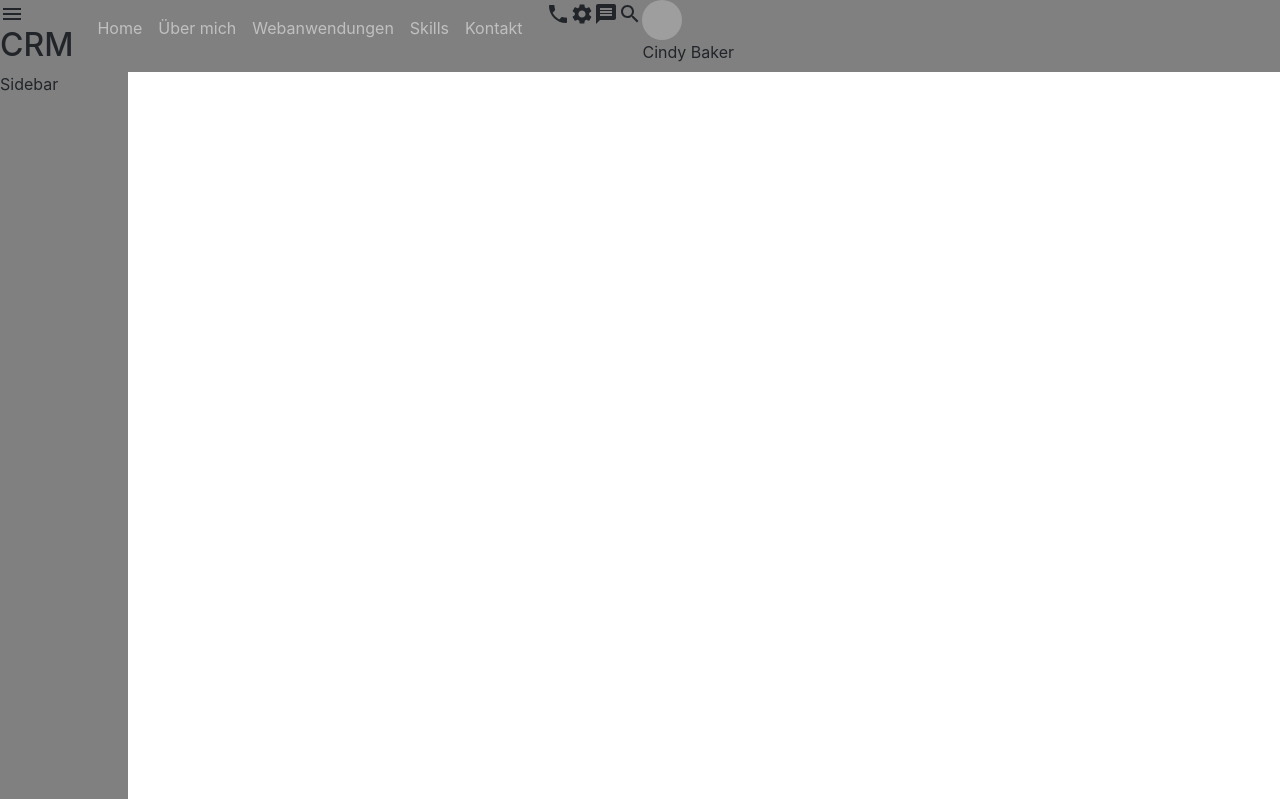
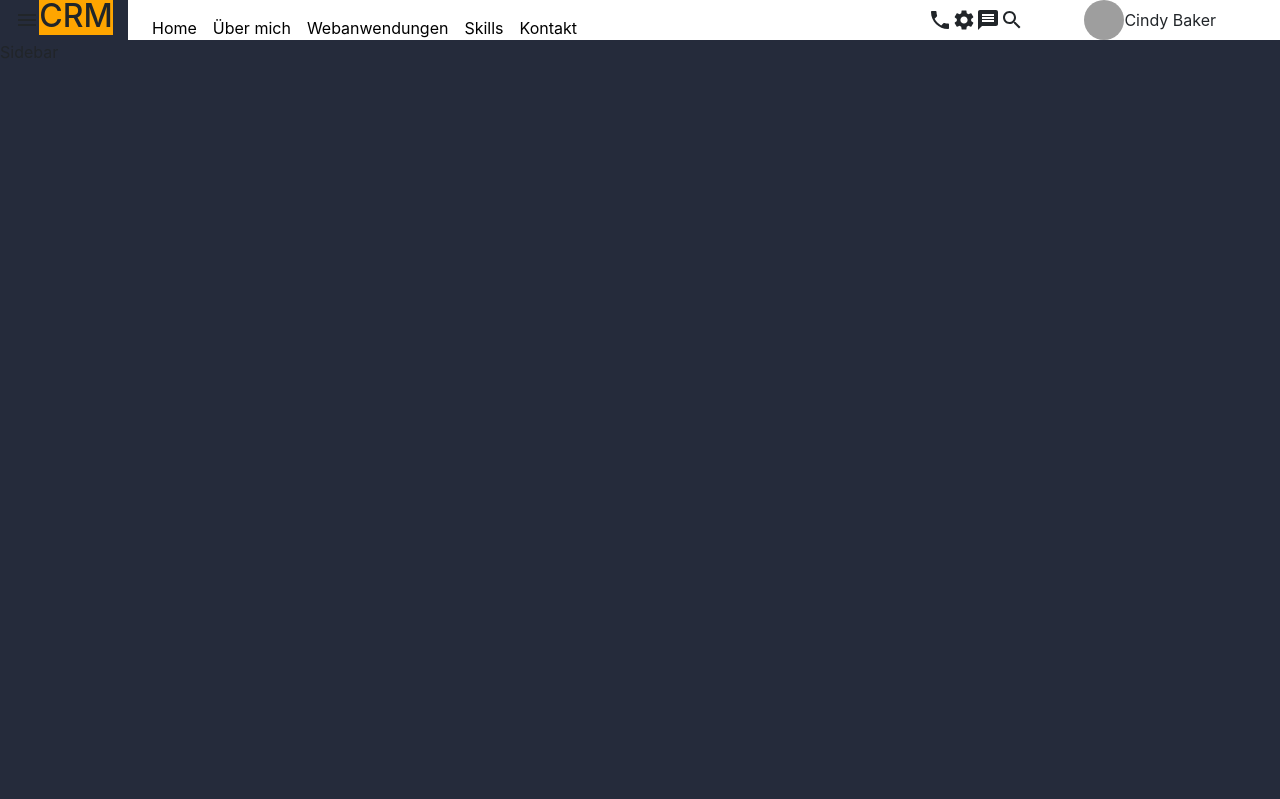
Before and after one commit to Thomas-Winterling/wlabs-admin, a React (Create React App) app: page / in a window 1280 px wide. Shown: the top 799 px of the page. Built offline with nearby package versions, Linux system fonts and the light colour scheme; no server answers; sample sign-in values are in the browser's storage; grey boxes are pictures that could not be loaded.

Commit message:
Update sass

```diff
--- a/src/css/style.min.css
+++ b/src/css/style.min.css
@@ -1,12 +1,95 @@
+.MuiIconButton-label {
+  color: black;
+}
+
+.dashboard {
+  background: #F1F5F7;
+}
+.dashboard .content-container {
+  width: 100vw;
+  height: 95vh;
+  display: flex;
+}
+.dashboard .content-container .content-left {
+  width: 10vw;
+  height: 95vh;
+}
+.dashboard .content-container .content-right {
+  width: 90vw;
+  height: 95vh;
+}
+
+.MuiPaper-root {
+  top: 60px !important;
+  left: 2225px;
+  min-width: 200px !important;
+}
+
+.fade .popover {
+  min-width: 190px;
+  min-height: 200px;
+  left: -15px;
+}
+.fade .popover .popover-header {
+  display: flex;
+  justify-content: space-between;
+}
+.fade .popover span {
+  display: none;
+}
+
 header .navigation {
   display: flex;
-  background: gray;
+  background: #FFFFFF;
+  box-shadow: 0 2px 4px rgba(0, 0, 0, 0.08);
+  height: 5vh;
+}
+header .navigation .logo {
+  width: 10%;
+  background-color: #252B3B;
+  display: flex;
+  justify-content: center;
+  align-items: center;
+}
+header .navigation .logo h2 {
+  background: orange;
+}
+header .navigation .sidebar-icon {
+  display: flex;
+  justify-content: center;
+  align-items: center;
+  width: 5%;
+}
+header .navigation .menu {
+  width: 40%;
+}
+header .navigation .menu .navbar-dark .navbar-nav .nav-link {
+  color: black;
+}
+header .navigation .icons {
+  width: 30%;
+  display: flex;
+  justify-content: flex-end;
+  align-items: center;
+}
+header .navigation .user {
+  width: 15%;
+  display: flex;
+  justify-content: flex-end;
+  align-items: center;
 }
 
 .sidebar {
-  background-color: gray;
-  height: 100vh;
-  width: 10%;
+  background-color: #252B3B;
+  height: 95vh;
+}
+.sidebar .sidebar-menu {
+  display: flex;
+  flex-direction: column !important;
+}
+
+.todo__list {
+  text-align: center;
 }
 
 /*# sourceMappingURL=style.min.css.map */
--- /dev/null
+++ b/src/sass/_body.scss
@@ -0,0 +1,3 @@
+.MuiIconButton-label{
+    color: black;
+}
--- a/src/sass/_dashboard.scss
+++ b/src/sass/_dashboard.scss
@@ -0,0 +1,19 @@
+.dashboard {
+    background: #F1F5F7;
+
+    .content-container {
+        width: 100vw;
+        height: 95vh;
+        display: flex;
+
+        .content-left {
+            width: 10vw;
+            height: 95vh;
+        }
+
+        .content-right {
+            width: 90vw;
+            height: 95vh;
+        }
+    }
+}
--- a/src/sass/_header.scss
+++ b/src/sass/_header.scss
@@ -1,6 +1,47 @@
 header {
     .navigation {
         display: flex;
-        background: gray
+        background: #FFFFFF;
+        box-shadow: 0 2px 4px rgb(0 0 0 / 8%);
+        height: 5vh;
+
+        .logo {
+            width: 10%;
+            background-color: #252B3B;
+            display: flex;
+            justify-content: center;
+            align-items: center;
+
+            h2 {
+                background: orange;
+            }
+        }
+
+        .sidebar-icon {
+            display: flex;
+            justify-content: center;
+            align-items: center;
+            width: 5%;
+        }
+
+        .menu {
+            width: 40%;
+            .navbar-dark .navbar-nav .nav-link {
+                color: black;
+            }
+        }
+        .icons {
+            width: 30%;
+            display: flex;
+            justify-content: flex-end;
+            align-items: center;
+        }
+
+        .user {
+            width: 15%;
+            display: flex;
+            justify-content: flex-end;
+            align-items: center;
+        }
     }
 }
--- a/src/sass/_sidebar.scss
+++ b/src/sass/_sidebar.scss
@@ -1,5 +1,9 @@
 .sidebar {
-    background-color: gray;
-    height: 100vh;
-    width: 10%;
+    background-color: #252B3B;
+    height: 95vh;
+
+    .sidebar-menu {
+        display: flex;
+        flex-direction: column !important;
+    }
 }
--- /dev/null
+++ b/src/sass/_todo.scss
@@ -0,0 +1,3 @@
+.todo__list {
+    text-align: center;
+}
--- a/src/sass/global.scss
+++ b/src/sass/global.scss
@@ -1,2 +1,6 @@
+@import 'body';
+@import 'dashboard';
+@import 'popup';
 @import 'header';
 @import 'sidebar';
+@import 'todo';
```
Also changed, not shown: src/sass/_popup.scss (added, +22 -0 lines), 1 other file (tests, documents, lock files or other folders).
